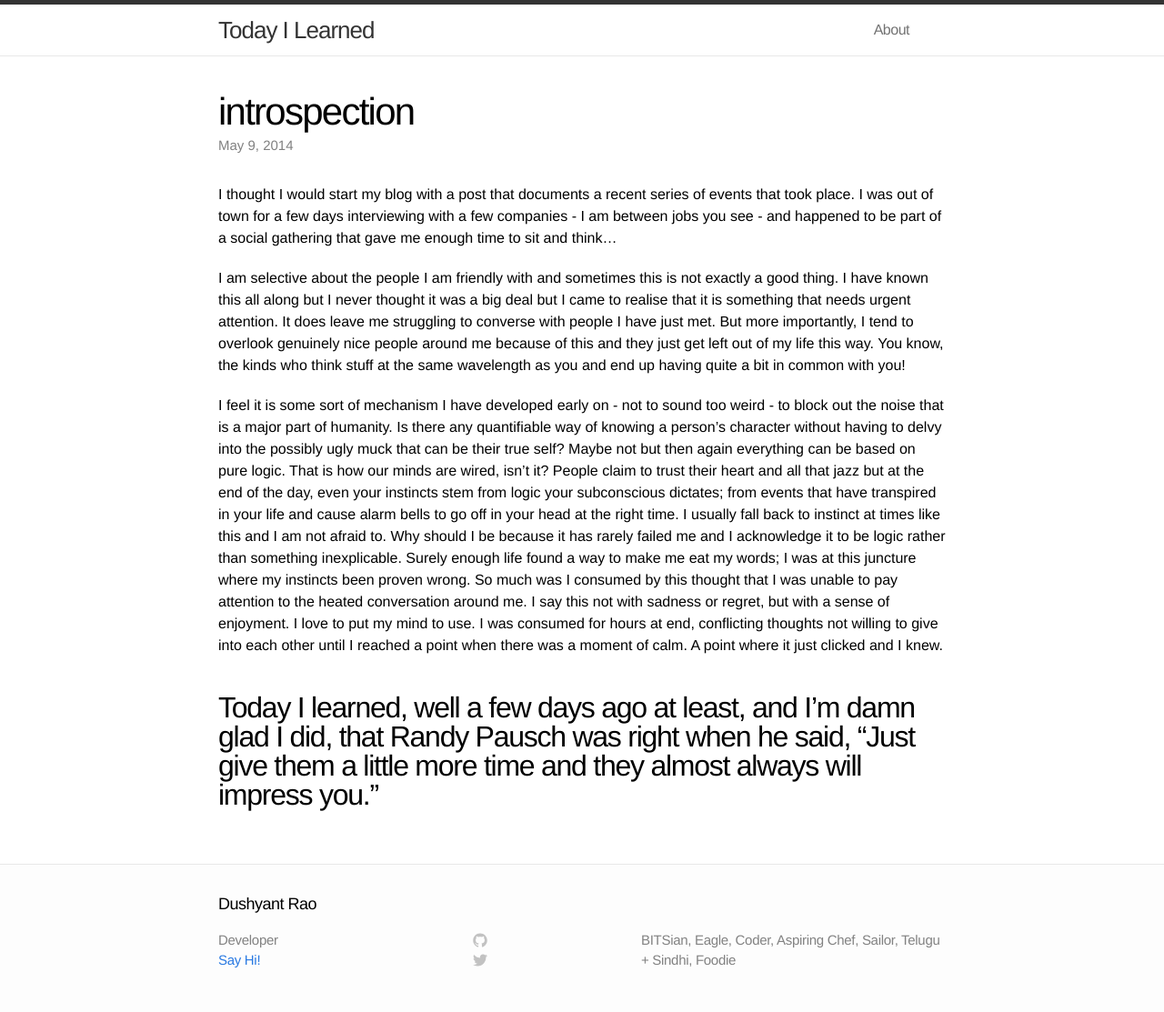
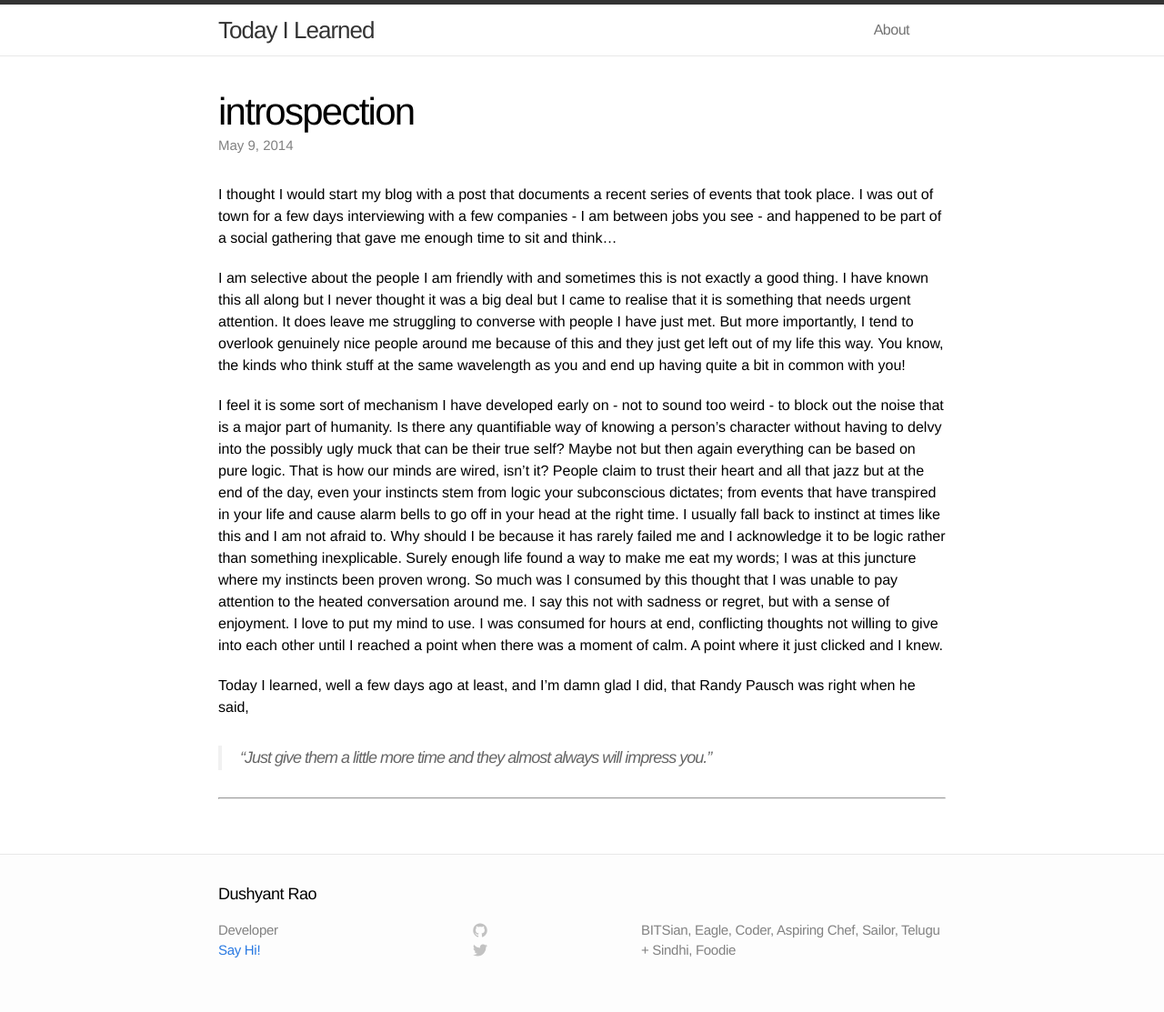
Before and after one commit to dushyantrao/dushyantrao.github.com, a Jekyll site: the page built from _posts/2014-05-09-introspection.markdown, in a window 1280 px wide. Shown: the whole page at 91% size. Built offline with Jekyll 4.4.1, drawn with Linux system fonts in a browser that asks for light colours.

```diff
--- a/_posts/2014-05-09-introspection.markdown
+++ b/_posts/2014-05-09-introspection.markdown
@@ -12,5 +12,7 @@ I am selective about the people I am friendly with and sometimes this is not exa
 
 I feel it is some sort of mechanism I have developed early on - not to sound too weird - to block out the noise that is a major part of humanity. Is there any quantifiable way of knowing a person's character without having to delvy into the possibly ugly muck that can be their true self? Maybe not but then again everything can be based on pure logic. That is how our minds are wired, isn't it? People claim to trust their heart and all that jazz but at the end of the day, even your instincts stem from logic your subconscious dictates; from events that have transpired in your life and cause alarm bells to go off in your head at the right time. I usually fall back to instinct at times like this and I am not afraid to. Why should I be because it has rarely failed me and I acknowledge it to be logic rather than something inexplicable. Surely enough life found a way to make me eat my words; I was at this juncture where my instincts been proven wrong. So much was I consumed by this thought that I was unable to pay attention to the heated conversation around me. I say this not with sadness or regret, but with a sense of enjoyment. I love to put my mind to use. I was consumed for hours at end, conflicting thoughts not willing to give into each other until I reached a point when there was a moment of calm. A point where it just clicked and I knew.
 
-Today I learned, well a few days ago at least, and I'm damn glad I did, that Randy Pausch was right when he said, "Just give them a little more time and they almost always will impress you."
+Today I learned, well a few days ago at least, and I'm damn glad I did, that Randy Pausch was right when he said,
+>"Just give them a little more time and they almost always will impress you."
+
 ---
```
